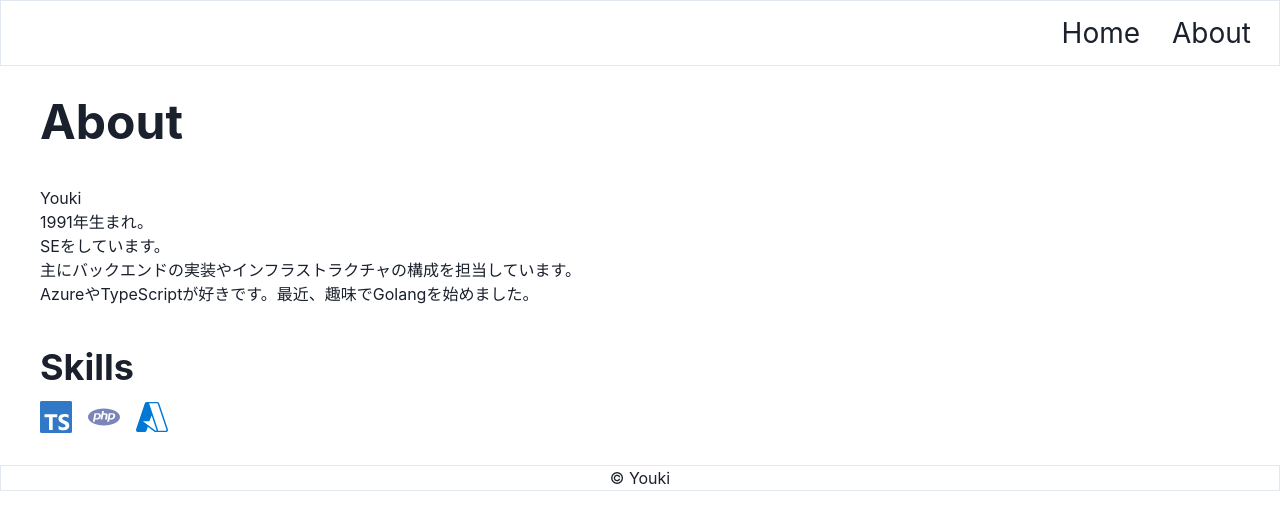
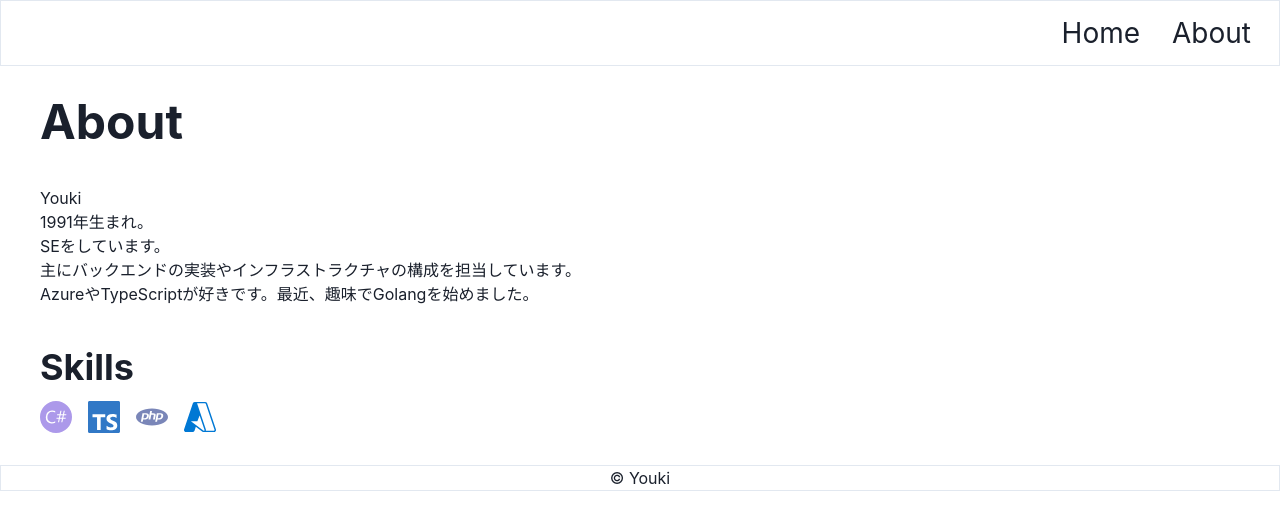
Before and after one commit to yotch0523/portfolio, a React app: page /about in a window 1280 px wide. Shown: the top 530 px of the page. Built offline with nearby package versions, Linux system fonts and the light colour scheme.

Commit message:
remove unnecessary new line

```diff
--- a/src/pages/About/index.tsx
+++ b/src/pages/About/index.tsx
@@ -63,22 +63,14 @@ const GetIcon = (properties: IconPropertiers) => {
   const color = properties.color
 
   switch (icon) {
-    case "SiGitHub":
-      return(
-        <SiCsharp color={color} size={iconSize} />
-      )
+    case "SiCsharp":
+      return(<SiCsharp color={color} size={iconSize} />)
     case "SiTypescript":
-      return(
-        <SiTypescript color={color} size={iconSize} />
-      )
+      return(<SiTypescript color={color} size={iconSize} />)
     case "SiPhp":
-      return(
-        <SiPhp color={color} size={iconSize} />
-      )
+      return(<SiPhp color={color} size={iconSize} />)
     case "SiMicrosoftazure":
-      return(
-        <SiMicrosoftazure color={color} size={iconSize} />
-      )
+      return(<SiMicrosoftazure color={color} size={iconSize} />)
   }
   return(<></>)
 }
```
